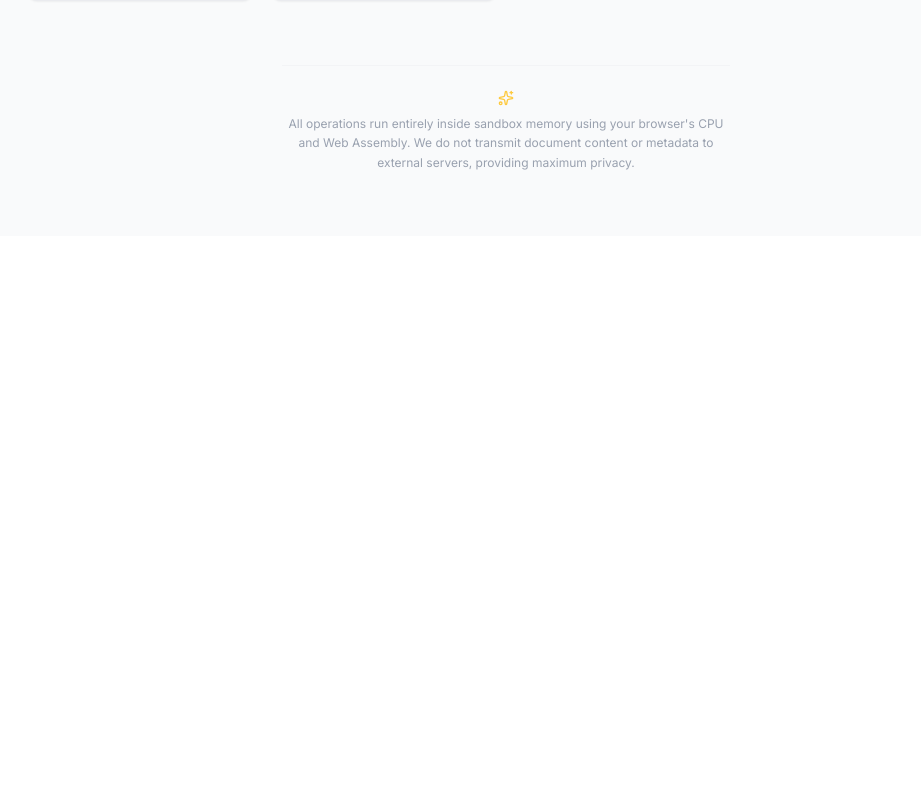
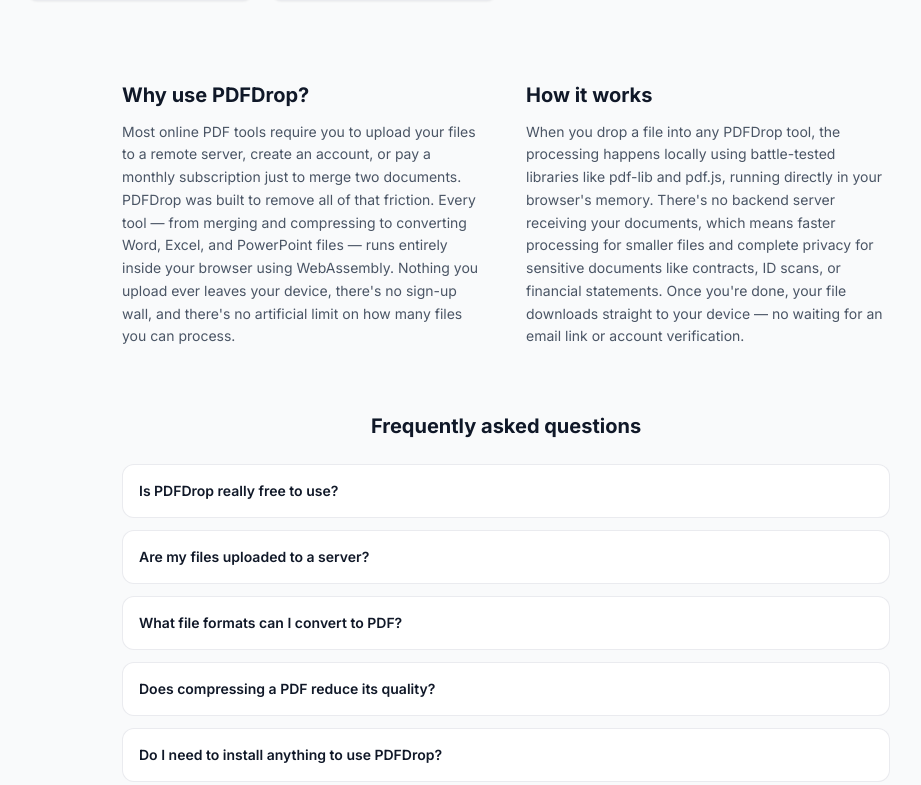
Before and after one commit to Om-Ongari/PDFDrop, a React (Vite) app: page / in a window 1280 px wide. Shown: the part 1375-2160 px from the top of the page, without its empty margins (134-1055 px from the left). Before the commit the page ends 1611 px from the top, so only its background shows below. Built offline with nearby package versions, Linux system fonts and the light colour scheme.

Commit message:
Update HomeView.tsx

```diff
--- a/src/components/HomeView.tsx
+++ b/src/components/HomeView.tsx
@@ -273,6 +273,92 @@
           </button>
         ))}
       </div>
+      {/* Content Section — Why & How */}
+      <div className="mt-20 max-w-3xl mx-auto">
+        <div className="grid grid-cols-1 md:grid-cols-2 gap-10 mb-16">
+          <div>
+            <h2 className="text-xl font-bold text-gray-900 mb-3">Why use PDFDrop?</h2>
+            <p className="text-sm text-gray-600 leading-relaxed">
+              Most online PDF tools require you to upload your files to a remote server,
+              create an account, or pay a monthly subscription just to merge two documents.
+              PDFDrop was built to remove all of that friction. Every tool — from merging
+              and compressing to converting Word, Excel, and PowerPoint files — runs
+              entirely inside your browser using WebAssembly. Nothing you upload ever
+              leaves your device, there's no sign-up wall, and there's no artificial limit
+              on how many files you can process.
+            </p>
+          </div>
+          <div>
+            <h2 className="text-xl font-bold text-gray-900 mb-3">How it works</h2>
+            <p className="text-sm text-gray-600 leading-relaxed">
+              When you drop a file into any PDFDrop tool, the processing happens locally
+              using battle-tested libraries like pdf-lib and pdf.js, running directly in
+              your browser's memory. There's no backend server receiving your documents,
+              which means faster processing for smaller files and complete privacy for
+              sensitive documents like contracts, ID scans, or financial statements. Once
+              you're done, your file downloads straight to your device — no waiting for
+              an email link or account verification.
+            </p>
+          </div>
+        </div>
+
+        {/* FAQ Section */}
+        <div className="mb-16">
+          <h2 className="text-xl font-bold text-gray-900 mb-6 text-center">Frequently asked questions</h2>
+          <div className="space-y-3">
+            <details className="group bg-white border border-gray-200/80 rounded-xl p-4 cursor-pointer">
+              <summary className="font-semibold text-sm text-gray-900 flex items-center justify-between">
+                Is PDFDrop really free to use?
+              </summary>
+              <p className="text-sm text-gray-600 mt-2 leading-relaxed">
+                Yes. All tools on PDFDrop are completely free, with no hidden limits on
+                file size, number of conversions, or premium-only features. There's no
+                account required and no credit card needed at any point.
+              </p>
+            </details>
+            <details className="group bg-white border border-gray-200/80 rounded-xl p-4 cursor-pointer">
+              <summary className="font-semibold text-sm text-gray-900 flex items-center justify-between">
+                Are my files uploaded to a server?
+              </summary>
+              <p className="text-sm text-gray-600 mt-2 leading-relaxed">
+                No. Every tool processes your files locally, inside your own browser.
+                Your documents are never transmitted to PDFDrop's servers or any third
+                party, which makes it safe to use for sensitive or confidential files.
+              </p>
+            </details>
+            <details className="group bg-white border border-gray-200/80 rounded-xl p-4 cursor-pointer">
+              <summary className="font-semibold text-sm text-gray-900 flex items-center justify-between">
+                What file formats can I convert to PDF?
+              </summary>
+              <p className="text-sm text-gray-600 mt-2 leading-relaxed">
+                PDFDrop supports converting Word documents (.docx), Excel spreadsheets
+                (.xlsx), PowerPoint presentations (.pptx), plain text files, and common
+                image formats like JPG, PNG, and WEBP directly into PDF format.
+              </p>
+            </details>
+            <details className="group bg-white border border-gray-200/80 rounded-xl p-4 cursor-pointer">
+              <summary className="font-semibold text-sm text-gray-900 flex items-center justify-between">
+                Does compressing a PDF reduce its quality?
+              </summary>
+              <p className="text-sm text-gray-600 mt-2 leading-relaxed">
+                PDFDrop's compression tool offers adjustable compression levels, so you
+                can choose a lighter setting to preserve maximum quality, or a higher
+                setting for smaller file sizes when quality is less critical.
+              </p>
+            </details>
+            <details className="group bg-white border border-gray-200/80 rounded-xl p-4 cursor-pointer">
+              <summary className="font-semibold text-sm text-gray-900 flex items-center justify-between">
+                Do I need to install anything to use PDFDrop?
+              </summary>
+              <p className="text-sm text-gray-600 mt-2 leading-relaxed">
+                No installation is required. PDFDrop works directly in any modern web
+                browser on desktop or mobile, so you can merge, edit, or convert PDFs
+                without downloading any software.
+              </p>
+            </details>
+          </div>
+        </div>
+      </div>
 
       {/* Safe Disclaimer */}
       <div className="mt-16 text-center text-xs text-gray-400 max-w-md mx-auto leading-relaxed border-t border-gray-100 pt-6">
```
